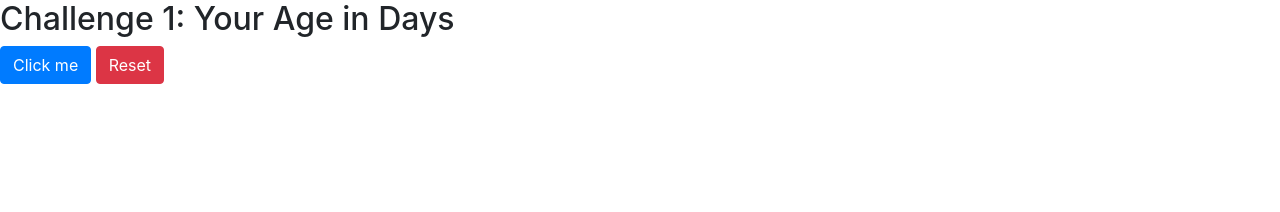
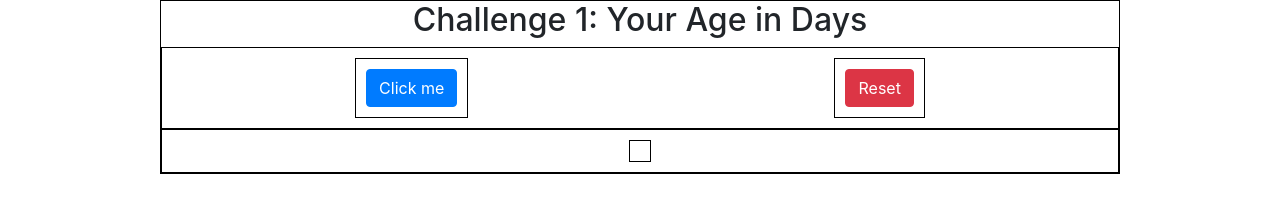
Before and after one commit to shakib77/Practice-of-js-css-bootstrap, a plain HTML site: page index.html in a window 1280 px wide. Drawn offline with nearby package versions, Linux system fonts and the light colour scheme.

Commit message:
First parctice is completed!

```diff
--- a/index.html
+++ b/index.html
@@ -4,14 +4,28 @@
     <meta name="viewport" content="width=device-width, initial-scale=1.0">
     <meta http-equiv="X-UA-Compatible" content="ie=edge">
     <link rel="stylesheet" href="https://stackpath.bootstrapcdn.com/bootstrap/4.4.1/css/bootstrap.min.css"></link>
+    <link rel="stylesheet" href="static/css/style.css"></link>
+
+
     <title>Javascript on Steroids</title>
 </head>
 <body>
-    <h2>Challenge 1: Your Age in Days</h2>
+    <div class="container-1">
 
-    <button class="btn btn-primary">Click me</button>
-    <button class="btn btn-danger">Reset</button>
+        <h2>Challenge 1: Your Age in Days</h2>
+        <div class="flex-box-container-1">
+            <div>
+                <button class="btn btn-primary" onclick="ageInDays()">Click me</button>
+            </div>
 
+            <div>
+                <button class="btn btn-danger" onclick="reset()">Reset</button>
+            </div>
+        </div>
+        <div class="flex-box-container-1">
+            <div id="flex-box-result"></div>
+        </div>
+    </div>
     <script src="static/js/script.js"></script>
 </body>
 </html>
--- a/static/css/style.css
+++ b/static/css/style.css
@@ -0,0 +1,21 @@
+.container-1{
+    border: 1px solid black;
+    width: 75%;
+    margin: 0 auto;
+    text-align: center;
+}
+
+.flex-box-container-1 {
+    display: flex;
+    border: 1px solid black;
+    padding: 10px;
+    flex-wrap: wrap;
+    justify-content: space-around;
+}
+
+.flex-box-container-1 div{
+    display: flex;
+    padding: 10px;
+    border: 1px solid black;
+    align-items: center;
+}
--- a/static/js/script.js
+++ b/static/js/script.js
@@ -0,0 +1,15 @@
+// Challenge 1: Your Age in Days
+
+function ageInDays() {
+    var birthYear = prompt ('What age are you born in?');
+    var ageInDayss = (2020 - birthYear) * 365;
+    var h1 = document.createElement('h1');
+    var textAnswer = document.createTextNode('You are ' + ageInDayss + ' days old.')
+    h1.setAttribute('id', 'ageInDays');
+    h1.appendChild(textAnswer);
+    document.getElementById('flex-box-result').appendChild(h1);
+}
+
+function reset(){
+    document.getElementById('ageInDays').remove();
+}
```
